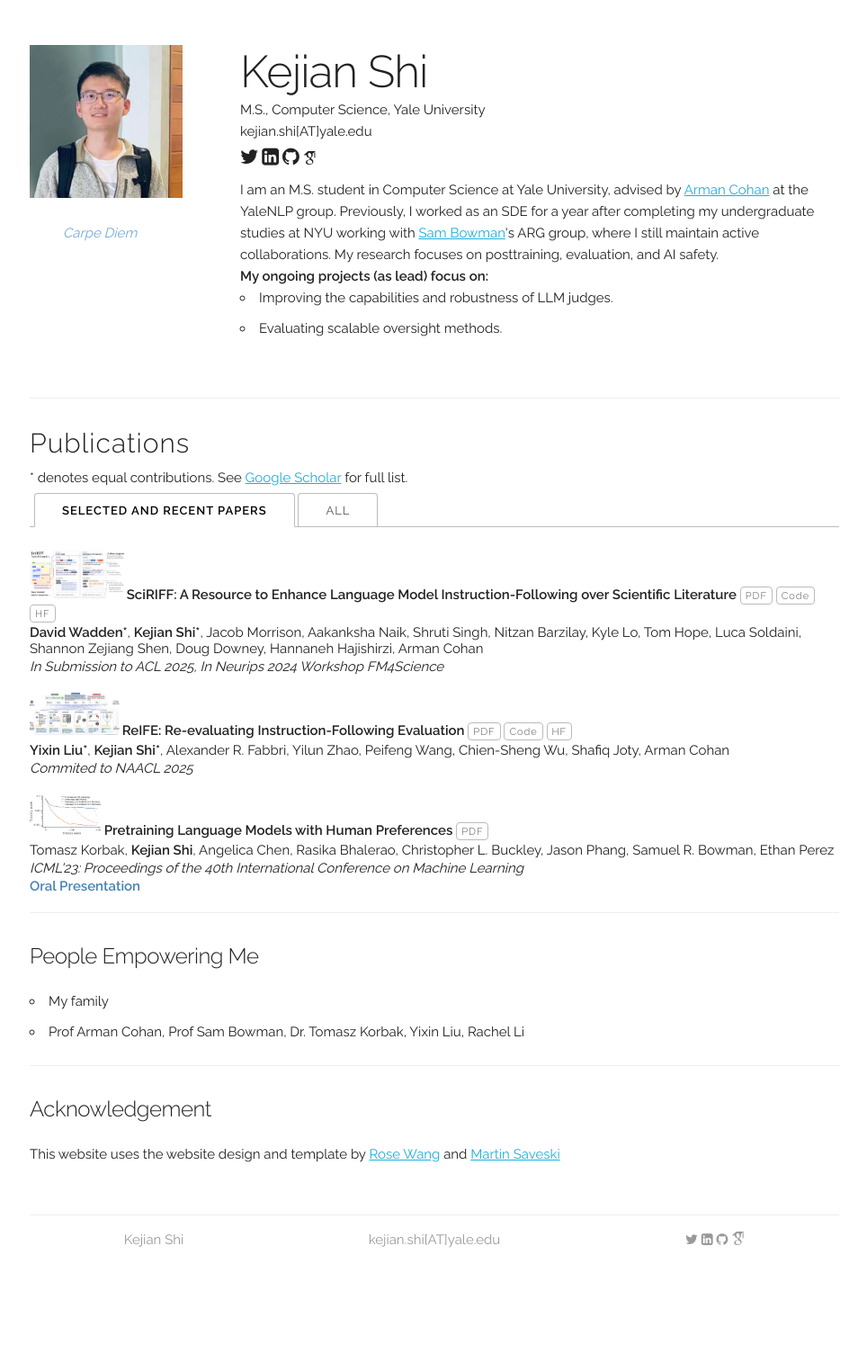
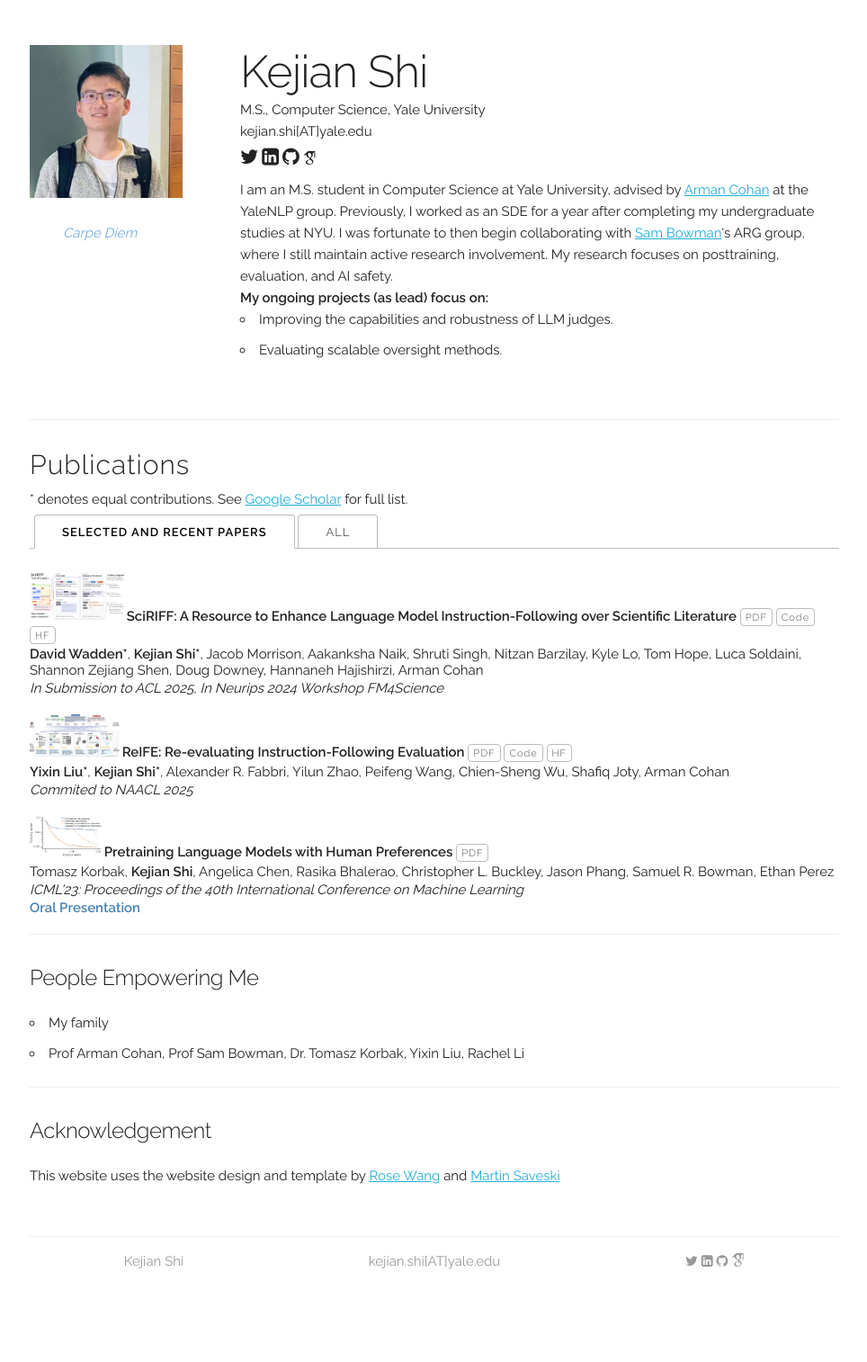
Before and after one commit to shi-kejian/shi-kejian.github.io, a Jekyll site: the page built from index.html, in a window 1280 px wide. Shown: the whole page at 90% size, without its empty margins (157-1121 px from the left). Built offline with Jekyll 4.4.1, drawn with Linux system fonts in a browser that asks for light colours; some web fonts are replaced; before the commit the page ends 1490 px from its top, so only the background shows below that.

Commit message:
Update default.html

```diff
--- a/_layouts/default.html
+++ b/_layouts/default.html
@@ -94,7 +94,7 @@
               </span>
             </p>
             <p style="margin-top: 10px;">
-              I am an M.S. student in Computer Science at Yale University, advised by <a href="https://armancohan.com/" target="_blank">Arman Cohan</a> at the YaleNLP group. Previously, I worked as an SDE for a year after completing my undergraduate studies at NYU working with <a href="https://sleepinyourhat.github.io/" target="_blank">Sam Bowman</a>'s ARG group, where I still maintain active collaborations. My research focuses on posttraining, evaluation, and AI safety.
+              I am an M.S. student in Computer Science at Yale University, advised by <a href="https://armancohan.com/" target="_blank">Arman Cohan</a> at the YaleNLP group. Previously, I worked as an SDE for a year after completing my undergraduate studies at NYU. I was fortunate to then begin collaborating with <a href="https://sleepinyourhat.github.io/" target="_blank">Sam Bowman</a>'s ARG group, where I still maintain active research involvement. My research focuses on posttraining, evaluation, and AI safety.
             </p>
             <p>
               <b>My ongoing projects (as lead) focus on:</b>
```
